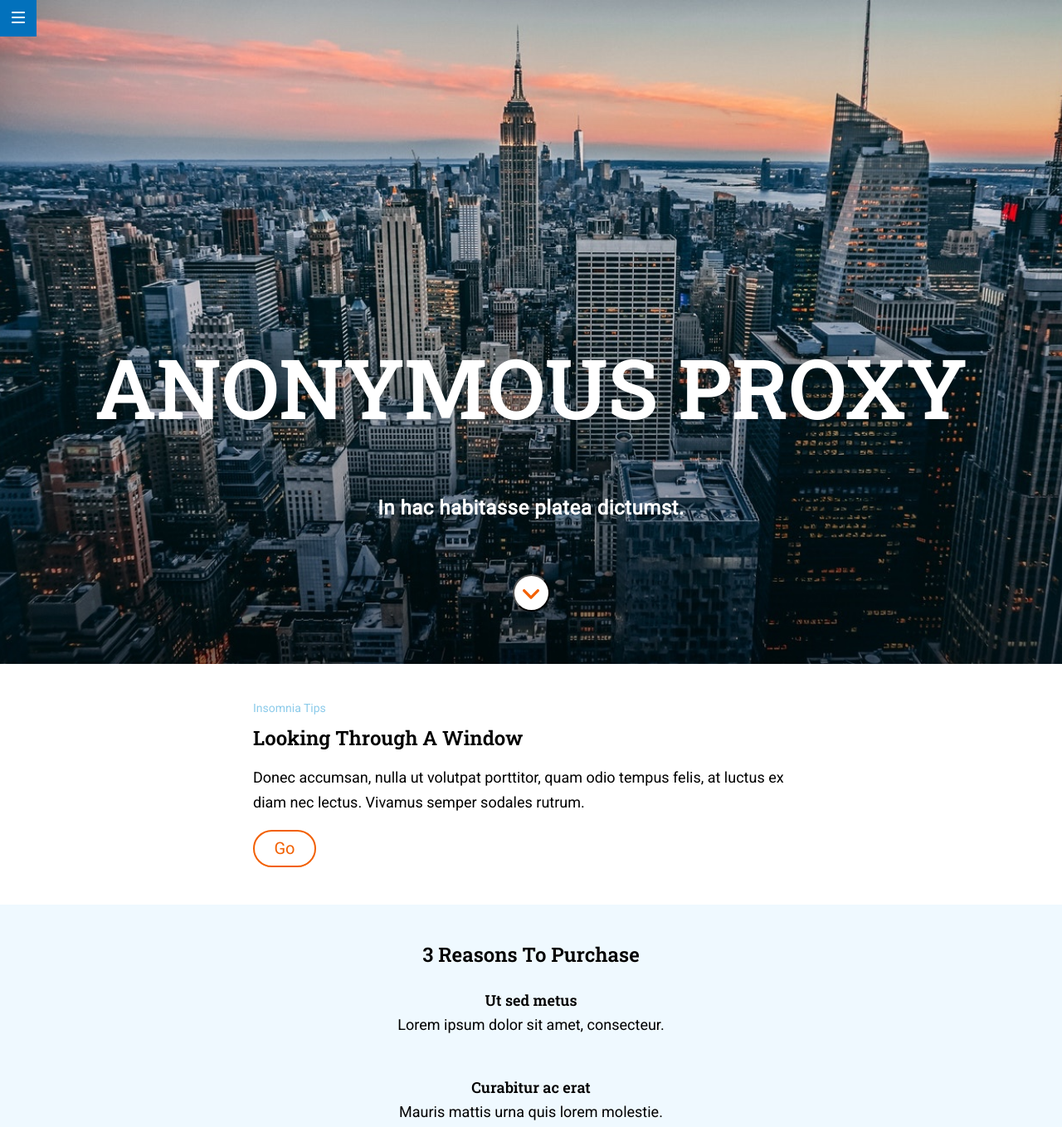
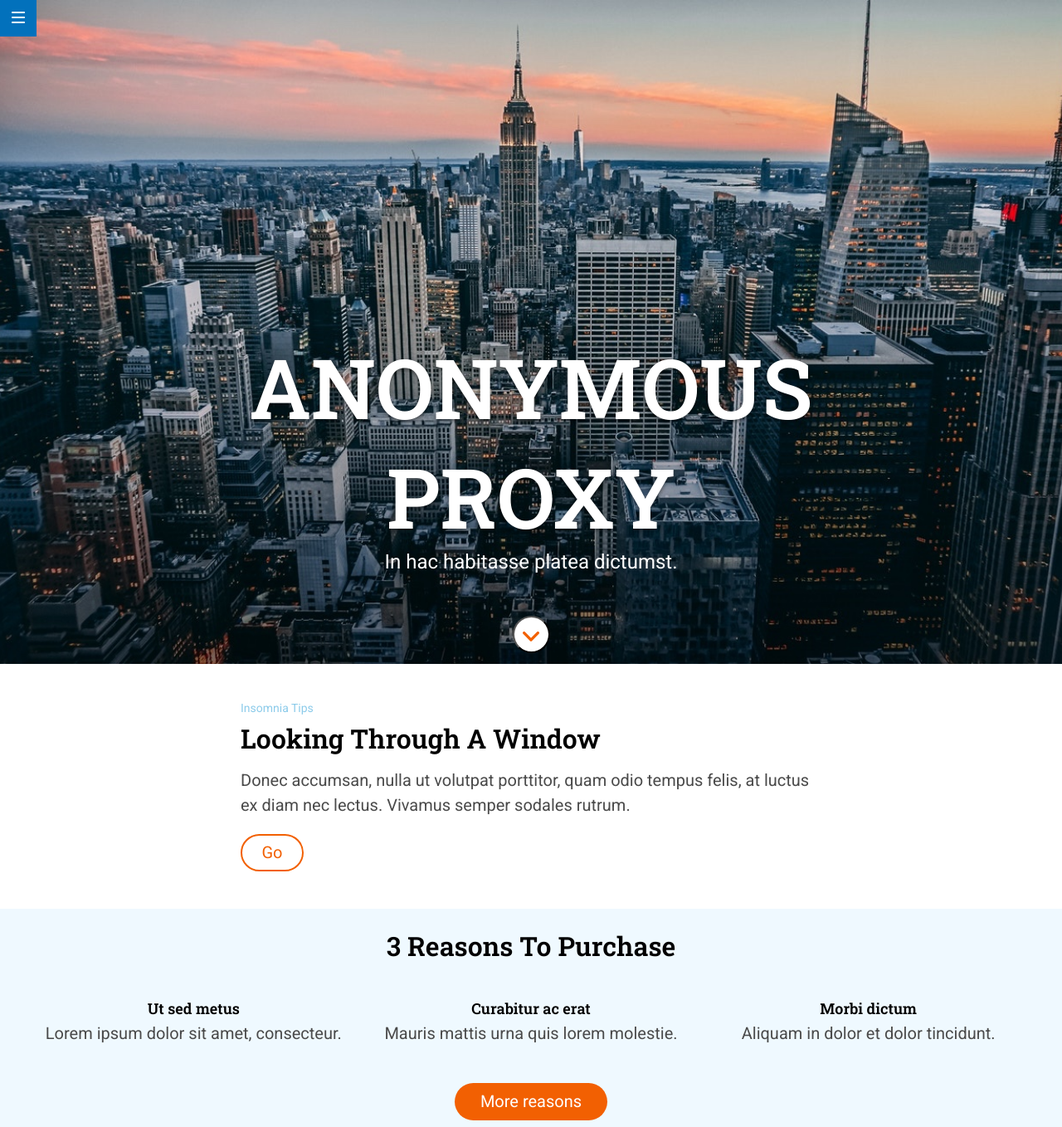
Before and after one commit to sorayav/modulo-1-evaluacion-final-sorayav, a website: page public/index.html in a window 1280 px wide. Shown: the top 1358 px of the page at 83% size. Drawn offline with Linux system fonts and the light colour scheme.

Commit message:
Commit changes

```diff
--- a/_src/assets/scss/core/_variables.scss
+++ b/_src/assets/scss/core/_variables.scss
@@ -5,6 +5,7 @@ $secondaryColor: #4a4a4a;
 $btnColor: #f26002;
 $btnBurger: #0271bc;
 $purchaseSectionBg: #eff9ff;
+$smallColor: #8ccbea;
 $footerBgColor: #304268;
 
 // Typography
@@ -17,7 +18,11 @@ $titleSize-tb: 80px;
 $titleSize-dk: 100px;
 $secondTitle-mb: 16px;
 $secondTitle-tb: 24px;
-$mainContent: 18px;
+$mainContent-mb: 18px;
+$mainContent-tb: 20px;
+$sectionTitle-mb: 24px;
+$sectionTitle-tb: 26px;
+$sectionTitle-dk: 32px;
 $smallContent: 14px;
 $btnSize: 20px;
 
--- a/_src/assets/scss/layouts/_header.scss
+++ b/_src/assets/scss/layouts/_header.scss
@@ -22,17 +22,21 @@
         align-items: center;
     }
 
-    &-1 {
+    &-top {
         height: 50vh;
     }
 
-    &-2 {
+    &-bottom {
         height: 50vh;
     }
 
     .h1-header {
         text-transform: uppercase;
         font-size: $titleSize-mb;
+        line-height: 55px;
+        margin-bottom: 0;
+        text-shadow: 0 2px 3px rgba(0, 0, 0, 0.2);
+
 
         @include forTablet {
             font-size: $titleSize-tb;
@@ -42,18 +46,26 @@
         @include forPc {
             font-size: $titleSize-dk;
             line-height: 132px;
+            text-shadow: 0 2px 5px rgba(0, 0, 0, 0.5);
+            padding: 0 275px;
         }
     }
 
     .h2-header {
         font-family: $mainFont;
         font-size: $secondTitle-mb;
-        letter-spacing: 0.5px;
+        margin-top: 0;
+        padding: 15px 0 45px 0;
+        font-weight: lighter;
 
         @include forTablet {
             font-size: $secondTitle-tb;
+            padding: 20px 0 30px 0;
         }
 
+        @include forPc {
+            padding: 0 0 30px 0;
+        }
     }
 
     .btn-header {
@@ -61,7 +73,6 @@
         height: 45px;
         border-radius: 50%;
         background-color: $headerColor;
-        margin-top: 45px;
         padding-top: 1%;
 
         @include forTablet {
--- a/_src/assets/scss/layouts/_main.scss
+++ b/_src/assets/scss/layouts/_main.scss
@@ -3,32 +3,45 @@
     flex-direction: column;
     justify-content: center;
 
-    p {
-        font-size: $mainContent;
+    p { // All constant styles in the paragraphs within the main section.
+        font-size: $mainContent-mb;
+        color: $secondaryColor;
+
+        @include forTablet {
+            font-size: $mainContent-tb;
+        }
     }
 
     .h3-main {
-        font-size: $secondTitle-tb;
+        font-size: $sectionTitle-mb;
         line-height: 30px;
         margin: 0;
         text-transform: capitalize;
+
+        @include forTablet {
+            font-size: $sectionTitle-tb;
+        }
+
+        @include forPc {
+            font-size: $sectionTitle-dk;
+        }
     }
 
-    .section-tips {
-    margin: 0 15px;
+    .section-articles {
+        padding: 0 15px; // To add more air in the box.
 
-    @include forTablet {
+        @include forTablet {
         padding: 0 39px;
-    }
+        }
 
-    @include forPc {
+        @include forPc {
         padding: 0 275px;
-    }
+        }
 
         small { // We can style this because it's common to all 'tips' within the section.
             font-family: $mainFont;
             font-size: $smallContent;
-            color: #8ccbea;
+            color: $smallColor;
             display: inline-block;
             margin-top: 15px;
             margin-bottom: 2%;
@@ -66,52 +79,55 @@
         margin: 0;
         width: 100vw;
         background-color: $purchaseSectionBg;
-        padding: 45px 0;
+        padding: 30px 0 60px 0;
 
         .h4-main {
-            font-size: $mainContent;
+            font-size: $mainContent-mb;
             line-height: 30px;
             margin: 0;
         }
 
-        p {
+        .p-grid {
             margin: 0 0 45px 0;
         }
 
         .section-grid {
-            padding:25px 70px 0 70px;
+            padding:45px 70px 0px 70px;
             display: grid;
-            grid-template-columns: auto auto auto;
-            grid-template-rows: auto auto auto;
+            grid-template-columns: 1fr;
+            grid-template-rows: 1fr 1fr 1fr;
 
             .purchase-item1 {
-                grid-column: 2/3;
+                grid-row: 1/2;
                 margin-top: 0;
             }
 
             .purchase-item2 {
-                grid-column: 2/3;
+                grid-row: 2/3;
             }
 
             .purchase-item3 {
-                grid-column: 2/3;
+                grid-row: 3/4;
             }
 
             @include forTablet {
-                grid-template-columns: auto auto auto;
-                grid-template-rows: auto;
+                padding: 45px 30px 0px 30px;
+                grid-template-columns: 1fr 1fr 1fr;
+                grid-template-rows: 1fr;
 
                 .purchase-item1 {
-                    grid-column: 2/3;
-                    margin-top: 0;
+                    grid-column: 1/2;
+                    grid-row: 1/1;
                 }
 
                 .purchase-item2 {
                     grid-column: 2/3;
+                    grid-row: 1/1;
                 }
 
                 .purchase-item3 {
-                    grid-column: 2/3;
+                    grid-column: 3/4;
+                    grid-row: 1/1;
                 }
 
             }
@@ -121,6 +137,7 @@
             width: 184px;
             height: 45px;
             border-radius: 22.5px;
+            border: none;
             background-color:$btnColor;
             color: $headerColor;
             font-family: $mainFont;
--- a/_src/assets/scss/layouts/_structure.scss
+++ b/_src/assets/scss/layouts/_structure.scss
@@ -9,7 +9,7 @@ body {
 
 .container-left {
     text-align: left;
-    margin: 30px 15px 45px;
+    padding: 30px 15px 45px 15px;
 }
 
 .h3-main {
--- a/public/index.html
+++ b/public/index.html
@@ -18,12 +18,12 @@
 
                 </div>
                 <div class="hero container">
-                    <section class="header-1"></section>
-                    <section class="header-2">
+                    <section class="header-top"></section>
+                    <section class="header-bottom">
                          <h1 class="h1-header">Anonymous Proxy</h1>
 
                          <h2 class="h2-header">In hac habitasse platea dictumst.</h2>
- <a href="#purchase" title="Go to 3 reasons to purchase"><button class="btn-header">
+ <a href="#purchase" title="Go to 3 reasons to purchase"><button class="btn-header" aria-label="Scroll down to 3 reasons to purchase">
             <img src="./assets/images/ico-scroll-down.svg" alt="Scroll down" title="Scroll down" class="btn-header-img"></button></a>
 
                     </section>
@@ -31,7 +31,7 @@
             </header>
             <main class="main">
                 <div class="container-left">
-                    <section class="section-tips">
+                    <section class="section-articles">
                         <article class="article-item"> <small>Insomnia tips</small>
 
                              <h3 class="h3-main">Looking through a window</h3>
@@ -53,20 +53,20 @@
                             <div class="purchase-item1">
                                  <h4 class="h4-main">Ut sed metus</h4>
 
-                                <p>Lorem ipsum dolor sit amet, consecteur.</p>
+                                <p class="p-grid">Lorem ipsum dolor sit amet, consecteur.</p>
                             </div>
                             <div class="purchase-item2">
                                  <h4 class="h4-main">Curabitur ac erat</h4>
 
-                                <p>Mauris mattis urna quis lorem molestie.</p>
+                                <p class="p-grid">Mauris mattis urna quis lorem molestie.</p>
                             </div>
                             <div class="purchase-item3">
                                  <h4 class="h4-main">Morbi dictum</h4>
 
-                                <p>Aliquam in dolor et dolor tincidunt.</p>
+                                <p class="p-grid">Aliquam in dolor et dolor tincidunt.</p>
                             </div>
                         </div>
-                        <button class="btn-purchase"><a href="#" title="More reasons">More reasons</a>
+                        <button class="btn-purchase" aria-label="Go to purchase"><a href="#" title="Go to more reasons">More reasons</a>
 
                         </button>
                     </section>
```
Also changed, not shown: _src/templates/partials/_header.html (+3 -3 lines), _src/templates/partials/_main.html (+7 -6 lines), public/assets/css/main.css, 1 other file.
